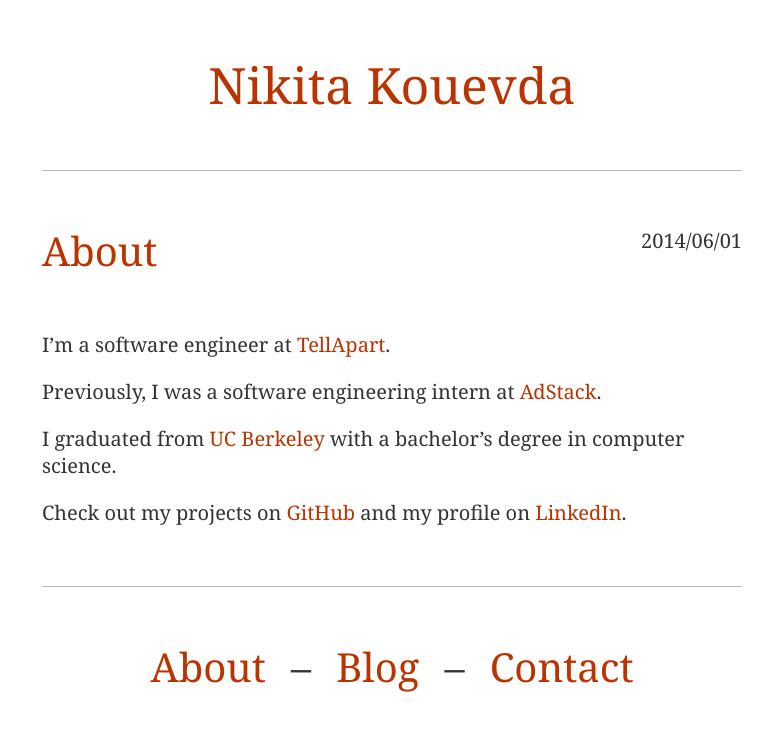
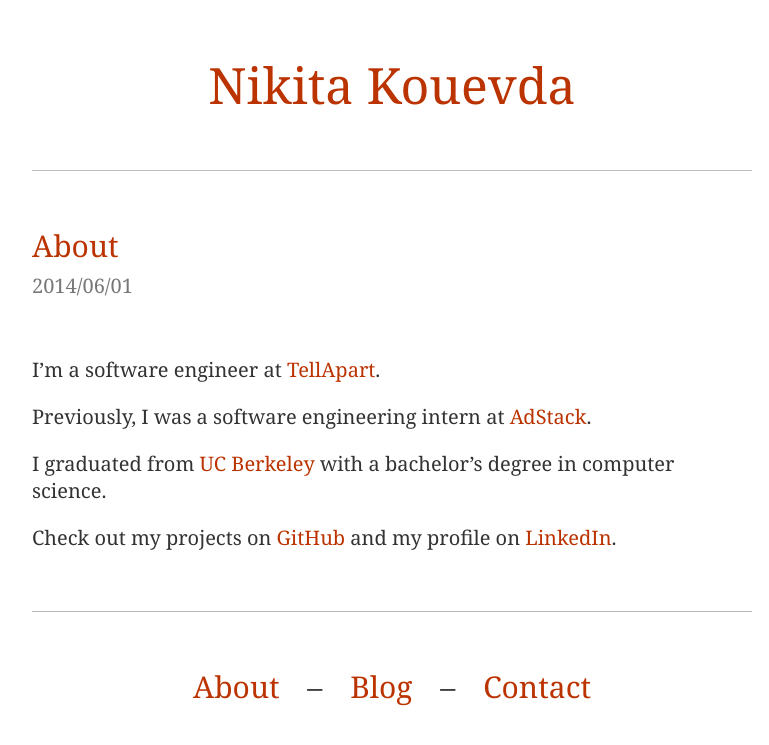
Before and after one commit to nkouevda/nkouevda.github.io, a Jekyll site: the page built from about/index.md, in a window 1280 px wide. Shown: the top 745 px of the page, without its empty margins (248-1017 px from the left). Built offline with Jekyll 4.4.1, drawn with Linux system fonts in a browser that asks for light colours.

Commit message:
Add media query; change em to rem where possible

```diff
--- a/_includes/footer.html
+++ b/_includes/footer.html
@@ -1,7 +1,9 @@
 <footer id="site-footer">
-  <a href="/about/">About</a>
-  <span class="link-separator">&ndash;</span>
-  <a href="/blog/">Blog</a>
-  <span class="link-separator">&ndash;</span>
-  <a href="mailto:{{ site.email }}">Contact</a>
+  <ul>
+    <li><a href="/about/">About</a></li>
+    <li><span class="footer-separator">&ndash;</span></li>
+    <li><a href="/blog/">Blog</a></li>
+    <li><span class="footer-separator">&ndash;</span></li>
+    <li><a href="mailto:{{ site.email }}">Contact</a></li>
+  </ul>
 </footer>
--- a/_includes/head.html
+++ b/_includes/head.html
@@ -1,5 +1,6 @@
 <head>
   <meta charset="utf-8" />
+  <meta name="viewport" content="width=device-width" />
   <title>{% if page.title %}{{ page.title }} - {% endif %}{{ site.title }}</title>
   <link href="/static/css/reset.css" rel="stylesheet" type="text/css" />
   <link href="/static/css/page.css" rel="stylesheet" type="text/css" />
--- a/_includes/post.html
+++ b/_includes/post.html
@@ -1,8 +1,12 @@
 <div class="post-separator"></div>
 <article class="post">
   <header class="post-header">
-    <a class="post-title" href="{{ page.url }}">{{ page.title }}</a>
-    <time class="post-date" datetime="{{ page.date | date: '%Y-%m-%d' }}">{{ page.date | date: '%Y/%m/%d' }}</time>
+    <h1 class="post-title">
+      <a href="{{ page.url }}">{{ page.title }}</a>
+    </h1>
+    <h2 class="post-date">
+      <time datetime="{{ page.date | date: '%Y-%m-%d' }}">{{ page.date | date: '%Y/%m/%d' }}</time>
+    </h2>
   </header>
   <div class="post-content markdown">
     {{ content }}
--- a/static/css/markdown.css
+++ b/static/css/markdown.css
@@ -1,5 +1,5 @@
 /* Nikita Kouevda */
-/* 2014/08/23 */
+/* 2014/09/14 */
 
 .markdown {
   line-height: 1.35;
@@ -15,11 +15,11 @@
 }
 
 .markdown h1 {
-  font-size: 1.75em;
+  font-size: 1.375em;
 }
 
 .markdown h2 {
-  font-size: 1.5em;
+  font-size: 1.25em;
 }
 
 .markdown ol, .markdown ul {
--- a/static/css/page.css
+++ b/static/css/page.css
@@ -1,9 +1,12 @@
 /* Nikita Kouevda */
-/* 2014/08/29 */
+/* 2014/09/14 */
+
+html {
+  font-size: 125%;
+}
 
 body {
   font-family: 'Georgia', serif;
-  font-size: 125%;
   color: #333333;
 }
 
@@ -17,43 +20,60 @@
 }
 
 #container {
-  width: 35em;
+  width: 36rem;
   margin: 0 auto;
+}
+
+#site-header, #site-footer, .post, .post-header, .post-content {
+  margin: 3rem 0;
 }
 
 #site-header, #site-footer {
   text-align: center;
-  margin: 3em 0;
 }
 
-#site-header > a {
+#site-header {
   font-size: 2.5em;
 }
 
-#site-footer > a, #site-footer > span {
-  font-size: 2em;
+#site-footer, .post-title {
+  font-size: 1.5em;
 }
 
-.link-separator {
-  margin: 0 0.5em;
+#site-footer > ul > li {
+  display: inline;
+}
+
+.footer-separator {
+  margin: 0 1rem;
 }
 
 .post-separator {
   border-top: 1px solid #bbbbbb;
 }
 
-.post {
-  margin: 3em 0;
-}
-
-.post-title {
-  font-size: 2em;
+.post-title, .post-date {
+  margin-bottom: 0.5em;
 }
 
 .post-date {
-  float: right;
+  color: #777777;
 }
 
-.post-content {
-  margin-top: 3em;
+@media screen and (max-width: 50rem) {
+  html {
+    font-size: 100%;
+  }
+
+  #container {
+    width: 90%;
+  }
+
+  #site-header, #site-footer, .post, .post-header, .post-content {
+    margin: 2rem 0;
+  }
+
+  .footer-separator {
+    margin: 0 0.5rem;
+  }
 }
```
Also changed, not shown: _includes/post-summary.html (+6 -2 lines).
